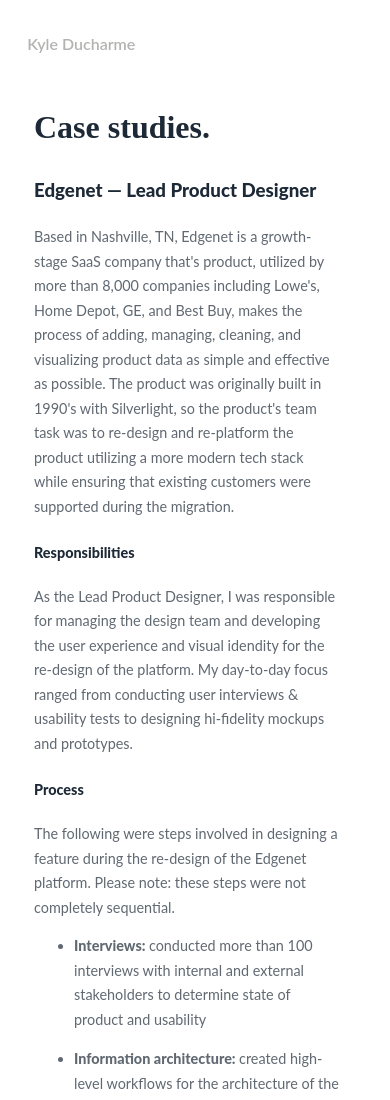
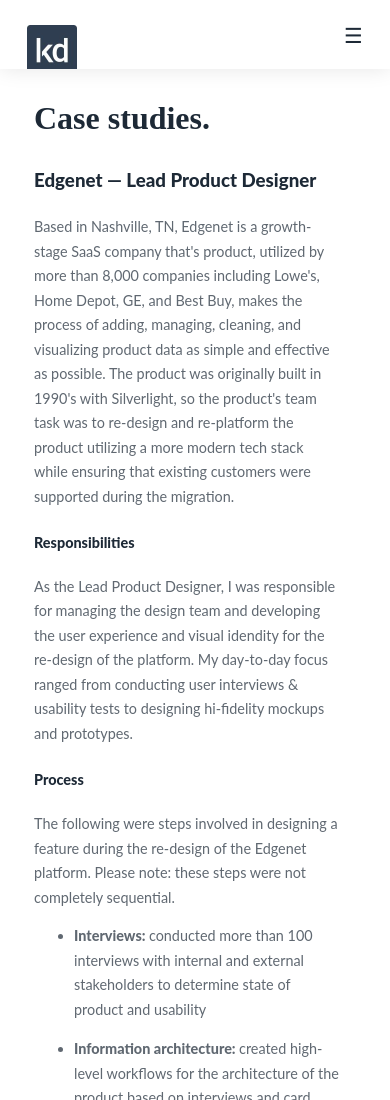
Before and after one commit to kducharme/kducharme.github.io, a plain HTML site: page case.html in a window 390 px wide. Shown: the top 1100 px of the page. Drawn offline with Linux system fonts and the light colour scheme.

Commit message:
adding hamburger menu for mobile

```diff
--- a/case.css
+++ b/case.css
@@ -50,7 +50,7 @@
   /* Navigation styles */
 
   nav {
-    padding: 5px 0px 0px 50px;
+    padding: 15px 0px 0px 50px;
     display: flex;
     align-items: center;
     justify-content: space-between;
@@ -62,6 +62,14 @@
     color: var(--secondaryColor);
     font-size: 13px;
     width: 30%;
+  }
+
+  .nav--logo-img {
+    width: 50px;
+  }
+
+  nav a.icon {
+    display: none;
   }
 
   .nav--logo:hover {
@@ -237,20 +245,46 @@
   cursor: pointer;
 }
 
-@media (max-width: 500px)  {
+@media (max-width: 650px) {
+
+  /* Navigation responsiveness */
+
   nav {
-    height: 40px;
-    padding: 6% 4% 4% 7%;
+    height: 30px;
+    padding: 5% 7% 5% 7%;
+    background-color: white;
+    box-shadow: 0px 0px 20px 0 rgba(0,0,0,0.10);
+    z-index: 1;
+    position: sticky;
+    top: 0;
+    overflow: hidden;
+  }
+
+  .topnav {
   }
 
   .nav--logo {
-    font-size: 16px;
-    width: 100%;
+    height: 20px;
+  }
+  nav .icon {
+    color: var(--primaryColor);
+    font-size: 1.3em;
   }
 
-  .nav--link {
+  nav .nav__links {
   display: none;
   }
+
+  nav a.icon {
+    float: right;
+    display: block;
+  }
+
+  .display-nav {
+    height: 300px;
+  }
+
+  /* Main content responsivenesss */
 
   .case {
     padding: 0 20px 0 20px;
--- a/case.html
+++ b/case.html
@@ -11,14 +11,15 @@
 
 <body>
     <!-- Primary navigation -->
-    <nav id='nav' class='nav'>
-        <a href='index' class='nav--logo'>Kyle Ducharme</a>
+    <nav id='topNav' class='topnav'>
+        <a class='nav--logo'><img class='nav--logo-img'src='img/favicon.png'></a>
         <div class='nav__links'>
             <a href='index' class='nav--link'>Home</a>
             <a href='case' class='nav--link active'>Case studies</a>
             <a href='blog/posts' class='nav--link'>Blog</a>
             <a id='navContact' class='nav--link'>Contact</a>
         </div>
+        <a href="javascript:void(0);" class="icon" id='menu'>&#9776;</a>
     </nav>
 
     <div class='case' id='caseStructure'>
--- a/case.js
+++ b/case.js
@@ -63,4 +63,17 @@
 
 // Event listeners for closing modal
 const closeLight = document.querySelector('#closeLight').addEventListener('click', hideModal);
-const closeLightBox = document.querySelector('#lightboxb').addEventListener('click', hideModal);
+// const closeLightBox = document.querySelector('#lightboxb').addEventListener('click', hideModal);
+
+const responsiveMenu = () => {
+    let navStructure = document.getElementById("topNav"),
+        mobileNav =
+
+    if (x.className === "topnav") {
+        x.className += " display-nav";
+    } else {
+        x.className = "topnav";
+    }
+}
+
+const hamburger = document.querySelector('#menu').addEventListener('click', responsiveMenu);
```
Lines whose indentation alone changed are shown as unchanged.
